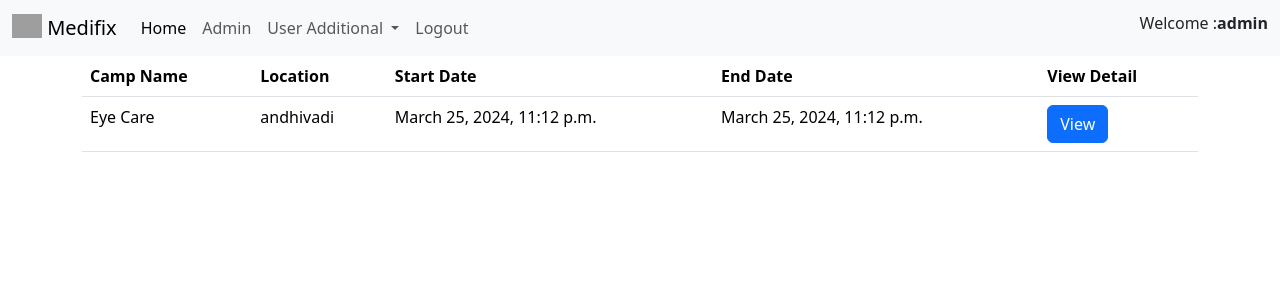
After one commit to Harsha0304/Medifix, a Django app: page /my_camps/ in a window 1280 px wide. The commit adds this page. Shown: the top 300 px of the page. Run offline with Django 5.2, Linux system fonts and the light colour scheme; a user stored in the database is signed in; data comes from the database, SQL or seed files in the repository; both versions use the stored data as it was after the commit; grey boxes are pictures that could not be loaded.

Commit message:
11th update
This is 11th update.

```diff
--- a/administration/models.py
+++ b/administration/models.py
@@ -47,6 +47,7 @@ class camp_details(models.Model):
     type_of_camp = models.CharField(max_length=30, null=True, choices=type_of_camp)
     cost = models.IntegerField(null=True, blank=True, default='0')
     total_camp_registrations = models.IntegerField()
+    createdby = models.ForeignKey(User, on_delete=models.DO_NOTHING)
 
 
     def __str__(self):
--- a/administration/views.py
+++ b/administration/views.py
@@ -4,14 +4,18 @@ from django.contrib import messages
 from .forms import SignUpForm, ProfileForm
 from django.core.mail import send_mail
 from django.conf import settings
-from .models import profile
+from .models import profile, camp_details
+import json
 # Create your views here.
 def index(request):
+
     return render(request,'index.html')
 
 @login_required
 def home(request):
-    return render(request, 'home.html')
+    camps = camp_details.objects.all()
+    camp_data = [{'lat': camp.lattitude, 'lng': camp.longitude, 'description': camp.description} for camp in camps]
+    return render(request, 'home.html', {'camp_data': json.dumps(camp_data)})
 
 def signup_view(request):
     if request.method == 'POST':
@@ -57,4 +61,9 @@ def register_camp_org(request):
         form = ProfileForm(instance=user_profile)
 
     submitted_application = user_profile.submitted_application
-    return render(request, 'camp_register.html', {'form': form, 'submitted_application': submitted_application})
+    camp_register = user_profile.camp_register
+    return render(request, 'camp_register.html', {'form': form, 'submitted_application': submitted_application, 'camp_register': camp_register})
+
+def user_camps(request):
+    user_camps = camp_details.objects.filter(createdby=request.user)
+    return render(request, 'camp/all_camps_user.html', {'user_camps': user_camps})
--- a/medifix_master/urls.py
+++ b/medifix_master/urls.py
@@ -9,4 +9,5 @@ urlpatterns = [
     path('home/', views.home, name="home"),
     path('register/', views.signup_view, name="register"),
     path('camp_register/', views.register_camp_org, name="camp_register"),
+    path('my_camps/', views.user_camps, name="my_camps"),
 ]
--- a/templates/base.html
+++ b/templates/base.html
@@ -7,6 +7,11 @@
     <link href="https://cdn.jsdelivr.net/npm/bootstrap@5.3.3/dist/css/bootstrap.min.css" rel="stylesheet" integrity="sha384-QWTKZyjpPEjISv5WaRU9OFeRpok6YctnYmDr5pNlyT2bRjXh0JMhjY6hW+ALEwIH" crossorigin="anonymous">
     <script src="https://cdn.jsdelivr.net/npm/bootstrap@5.3.3/dist/js/bootstrap.bundle.min.js" integrity="sha384-YvpcrYf0tY3lHB60NNkmXc5s9fDVZLESaAA55NDzOxhy9GkcIdslK1eN7N6jIeHz" crossorigin="anonymous"></script>
     <title>{% block pagetitle %}{% endblock %}</title>
+    <link rel="stylesheet" href="https://cdnjs.cloudflare.com/ajax/libs/leaflet/1.9.4/leaflet.css" />
+    <script src="https://cdnjs.cloudflare.com/ajax/libs/leaflet/1.9.4/leaflet.js"></script>
+    <style>
+        #map { height: 400px; }
+    </style>
 </head>
 
 <body>
@@ -32,15 +37,17 @@
                     <li class="nav-item dropdown">
                         <a class="nav-link dropdown-toggle" href="#" role="button" data-bs-toggle="dropdown"
                             aria-expanded="false">
-                            Additional
+                            User Additional
                         </a>
                         <ul class="dropdown-menu">
                             <li><a class="dropdown-item" href="{% url 'camp_register' %}">Register as Camp Organizer</a></li>
-                            <li><a class="dropdown-item" href="#">Another action</a></li>
+                            {% if request.user.profile.camp_register == True %}
+                            <li><a class="dropdown-item" href="{% url 'my_camps' %}">All Camps</a></li>
                             <li>
                                 <hr class="dropdown-divider">
                             </li>
                             <li><a class="dropdown-item" href="#">Something else here</a></li>
+                            {% endif %}
                         </ul>
                     </li>
                     <li class="nav-item">
@@ -55,6 +62,7 @@
         {% block content %}
         {% endblock %}
     </div>
+
 </body>
 
 </html>
--- /dev/null
+++ b/templates/camp/all_camps_user.html
@@ -0,0 +1,29 @@
+{% extends 'base.html' %}
+{% load static %}
+{% block pagetitle %}Medifix - Home{% endblock %}
+{% block content %}
+<table class="table">
+    <thead>
+        <tr>
+            <th>Camp Name</th>
+            <th>Location</th>
+            <th>Start Date</th>
+            <th>End Date</th>
+            <th>View Detail</th>
+        </tr>
+    </thead>
+    <tbody>
+        {% for camp in user_camps %}
+        <tr>
+            <td>{{ camp.camp_name }}</td>
+            <td>{{ camp.location }}</td>
+            <td>{{ camp.start_date_time }}</td>
+            <td>{{ camp.end_date_time }}</td>
+            <td>
+                <button type="button" class="btn btn-primary">View</button>
+            </td>
+        </tr>
+        {% endfor %}
+    </tbody>
+</table>
+{% endblock %}
```
Also changed, not shown: templates/camp_register.html (+12 -2 lines), templates/home.html (+15 -0 lines), administration/migrations/0005_camp_details_createdby.py (added), db.sqlite3.
